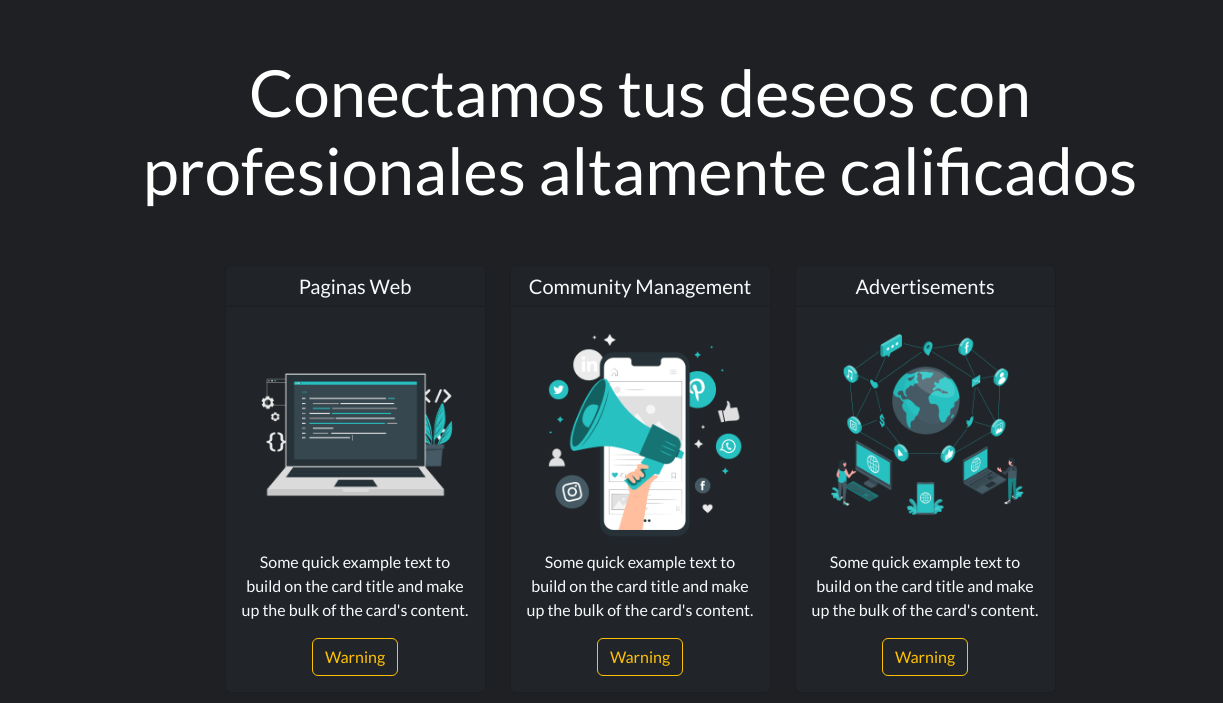
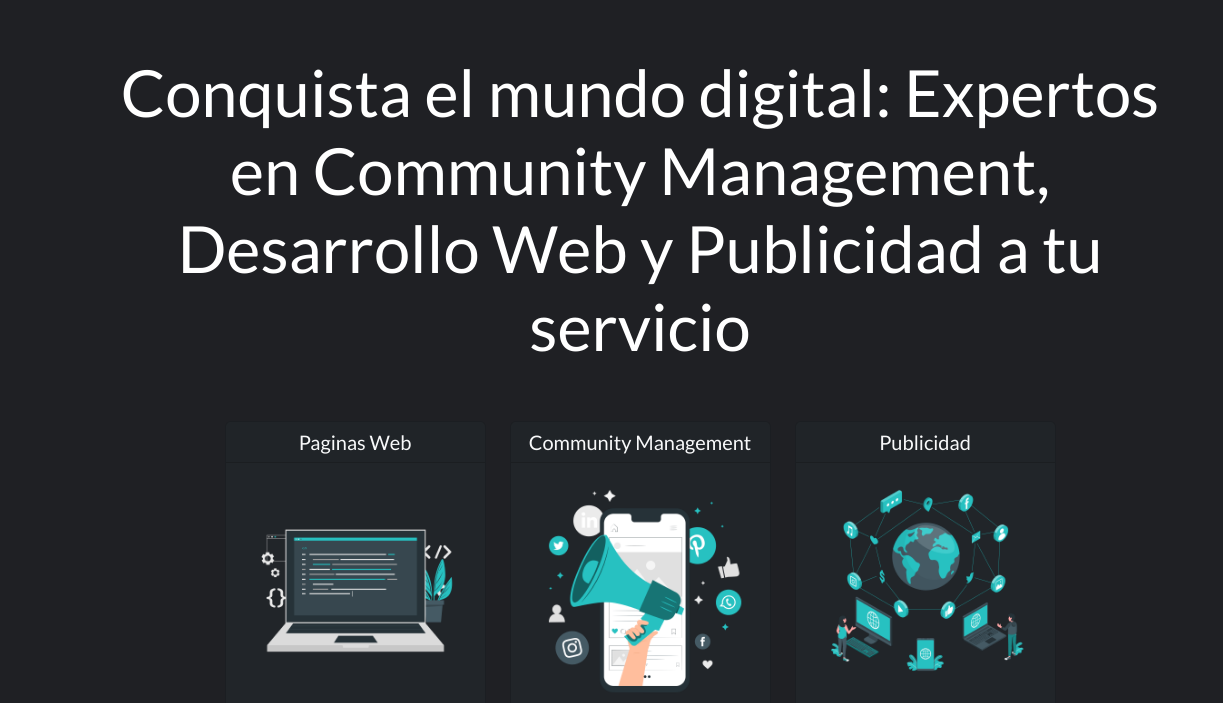
Before and after one commit to Tomasmalfettani/Grin, a plain HTML site: page index.html in a window 1280 px wide. Shown: the part 76-779 px from the top of the page, 0-1223 px from the left. Drawn offline with nearby package versions, Linux system fonts and the light colour scheme.

Commit message:
Alts y titles

```diff
--- a/index.html
+++ b/index.html
@@ -32,12 +32,14 @@
                             <a href="#" title="Inicio"><i class="icono-menu-color bi bi-house-fill"></i></a>
                         </span>
                         <span class="ms-2 me-2 d-inline d-sm-none">
-                            <a href="pags/servicios.html" title="Servicios"><i class="icono-menu-color bi bi-bag-fill"></i></a>
+                            <a href="pags/servicios.html" title="Servicios"><i
+                                    class="icono-menu-color bi bi-bag-fill"></i></a>
                         </span>
                         <!-- <a class="ms-2 me-2" href="pags/clientes.html">Clientes</a> -->
                         <!-- <a class="ms-2 me-2" href="pags/nosotros.html">Nosotros</a> -->
                         <span class="ms-2 me-2 d-inline d-sm-none">
-                            <a href="pags/contactanos.html" title="Contactanos"><i class="icono-menu-color bi bi-telephone-fill"></i></a>
+                            <a href="pags/contactanos.html" title="Contactanos"><i
+                                    class="icono-menu-color bi bi-telephone-fill"></i></a>
                         </span>
                     </div>
                 </div>
@@ -54,11 +56,12 @@
             </svg>
         </a>
 
-        <article class="container pt-5">
+        <section class="container pt-5">
             <div class="row text-center">
                 <div class="col-md-12">
                     <div>
-                        <h1 class="titulo-grande">Conectamos tus deseos con profesionales altamente calificados</h1>
+                        <h1 class="titulo-grande">Conquista el mundo digital: Expertos en Community Management,
+                            Desarrollo Web y Publicidad a tu servicio</h1>
                     </div>
                 </div>
             </div>
@@ -68,10 +71,10 @@
                     <div class="card bg-dark text-light mb-3">
                         <h5 class="card-header">Paginas Web</h5>
                         <div class="card-body">
-                            <img src="img/Hand coding-cuate (1).png" alt="" class="img-fluid">
-                            <p class="card-text">Some quick example text to build on the card title and make up the bulk
-                                of the card's content.</p>
-                            <button type="button" class="btn btn-outline-warning">Warning</button>
+                            <img src="img/Hand coding-cuate (1).png" alt="Pogramacion de paginas web" title="Desarrollo Web" class="img-fluid">
+                            <p class="card-text">Impulsamos tu presencia en línea con sitios web profesionales y
+                                optimizados para SEO.</p>
+                            <button type="button" class="btn btn-outline-warning">Ver más</button>
                         </div>
                     </div>
                 </div>
@@ -79,28 +82,32 @@
                     <div class="card bg-dark text-light mb-3">
                         <h5 class="card-header">Community Management</h5>
                         <div class="card-body">
-                            <img src="img/Mobile Marketing-pana (1).png" alt="" class="img-fluid">
-                            <p class="card-text">Some quick example text to build on the card title and make up the bulk
-                                of the card's content.</p>
-                            <button type="button" class="btn btn-outline-warning">Warning</button>
+                            <img src="img/Mobile Marketing-pana (1).png" alt="Aministracion de negocios a traves de las redes" title="Community Manager" class="img-fluid">
+                            <p class="card-text">Conectamos y gestionamos tu comunidad en línea para aumentar la
+                                interacción y el alcance.</p>
+                            <button type="button" class="btn btn-outline-warning">Ver más</button>
                         </div>
                     </div>
                 </div>
                 <div class="col-md-3">
                     <div class="card bg-dark text-light mb-3">
-                        <h5 class="card-header">Advertisements</h5>
+                        <h5 class="card-header">Publicidad</h5>
                         <div class="card-body">
-                            <img src="img/Online world-amico (2).png" alt="" class="img-fluid">
-                            <p class="card-text">Some quick example text to build on the card title and make up the bulk
-                                of the card's content.</p>
-                            <button type="button" class="btn btn-outline-warning">Warning</button>
+                            <img src="img/Online world-amico (2).png" alt="Publicidad y marketing" title="Publicidad" class="img-fluid">
+                            <p class="card-text">Creamos campañas publicitarias estratégicas y atractivas para impulsar
+                                tu marca y generar resultados.</p>
+                            <button type="button" class="btn btn-outline-warning">Ver más</button>
                         </div>
                     </div>
                 </div>
             </div>
+        </section>
 
+        <section>
+            <div class="container-fluid">
 
-        </article>
+            </div>
+        </section>
 
         <br>
         <br>
--- a/styles.css
+++ b/styles.css
@@ -92,7 +92,7 @@ main {
     line-height: 1.2;
 }
 
-@media (max-width: 410px) {
+@media (max-width: 415px) {
     .titulo-grande {
       font-size: 40px;
       line-height: 1.2;
```
